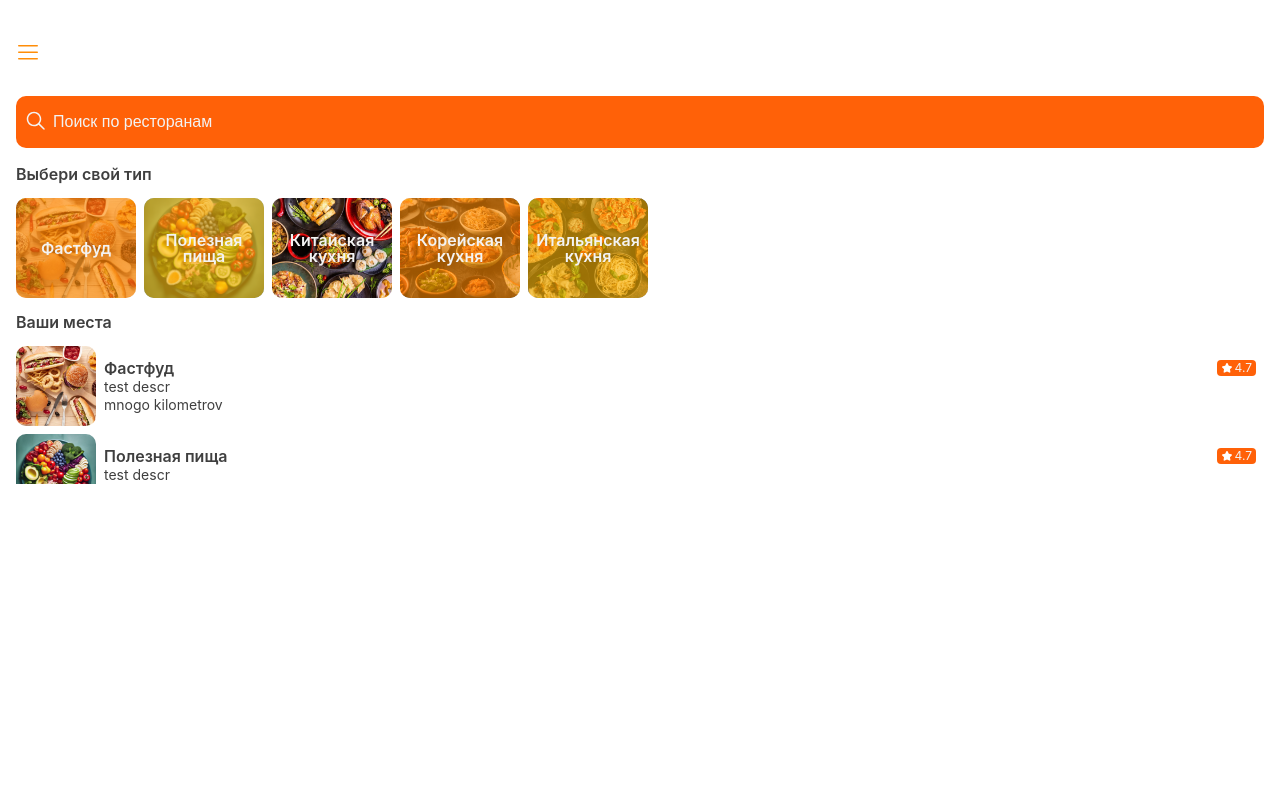
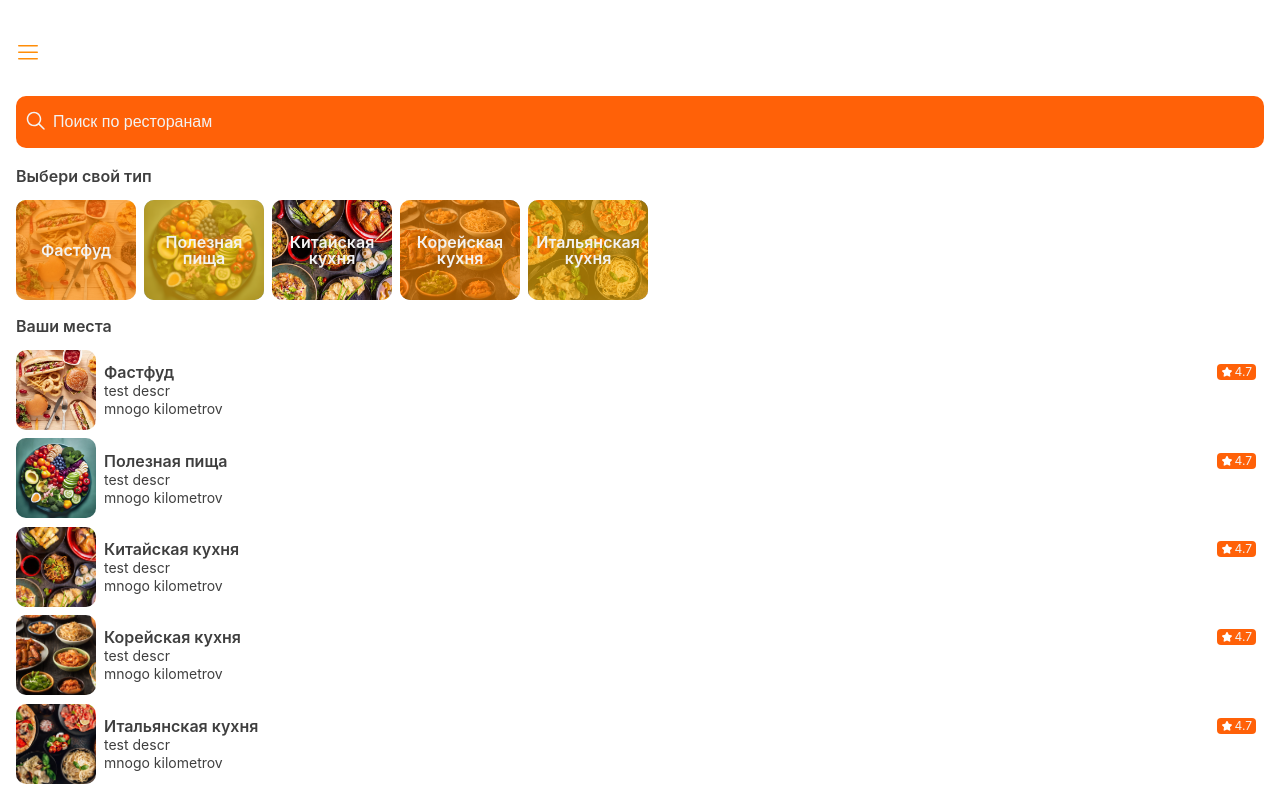
Before and after one commit to Lugzan151892/restaurant-picker, a Vue app: page / in a window 1280 px wide. Built offline with nearby package versions, Linux system fonts and the light colour scheme; no server answers.

Commit message:
ymaps: added map component, added y maps types

```diff
--- a/src/views/restaurants/restaurants/RestaurantsView.vue
+++ b/src/views/restaurants/restaurants/RestaurantsView.vue
@@ -59,7 +59,6 @@
 					:image="item.image"
 				/>
 			</div>
-			<YMapComponent />
 		</div>
 		<AddRestaurantModal v-model="restaurantStore.newRestaurantModal" />
 	</section>
@@ -77,7 +76,6 @@ import normalFood from '@/assets/images/food_background/normal_food.jpg';
 import AddRestaurantModal from '@/components/modal-add-restaurant/AddRestaurantModal.vue';
 import { useRestaurants } from '@/views/restaurants/restaurants/store';
 import RestaurantCard from '@/views/restaurants/restaurants/components/RestaurantCard.vue';
-import YMapComponent from '@/components/maps/YMapComponent.vue';
 
 const className = 'restaurants-view';
 
```
